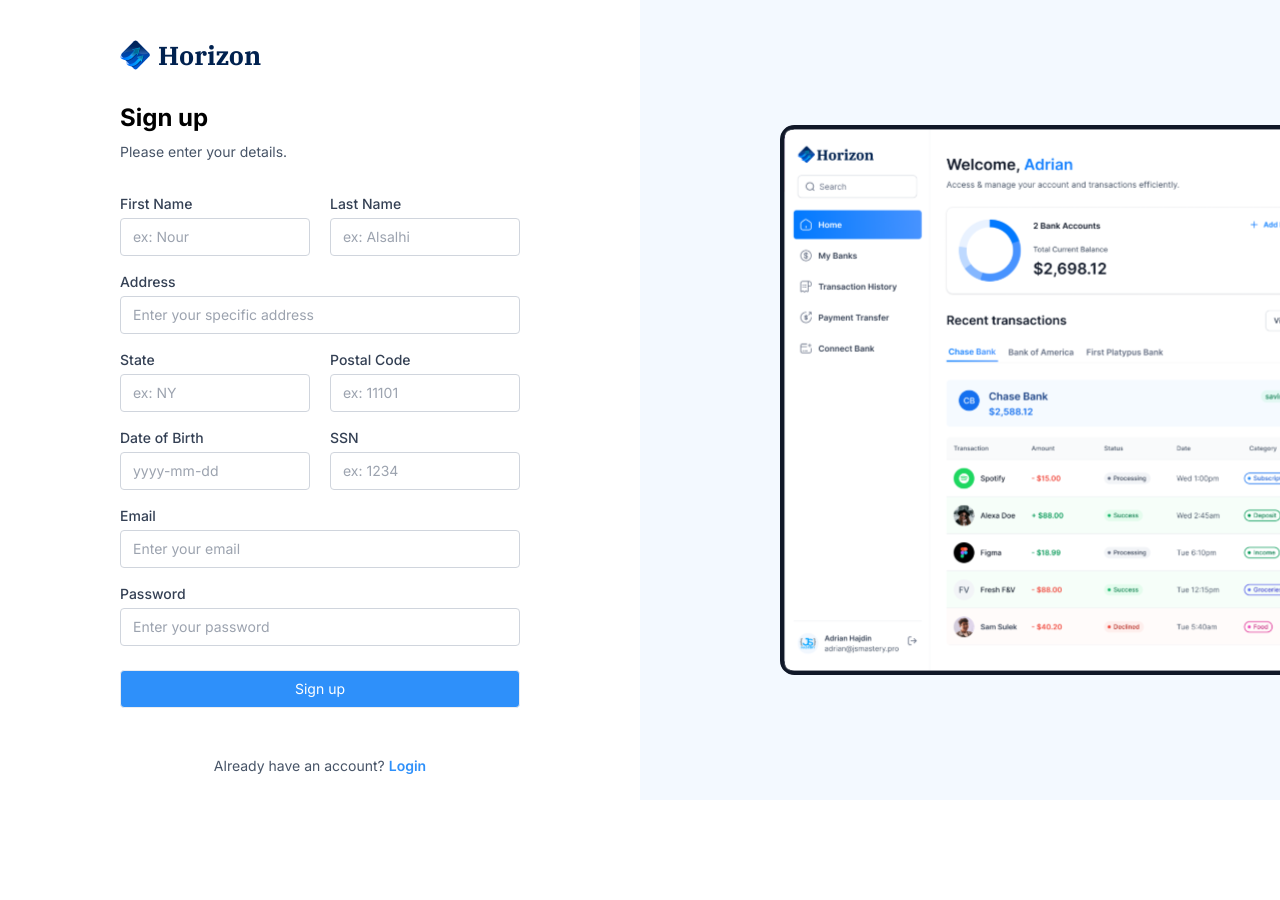
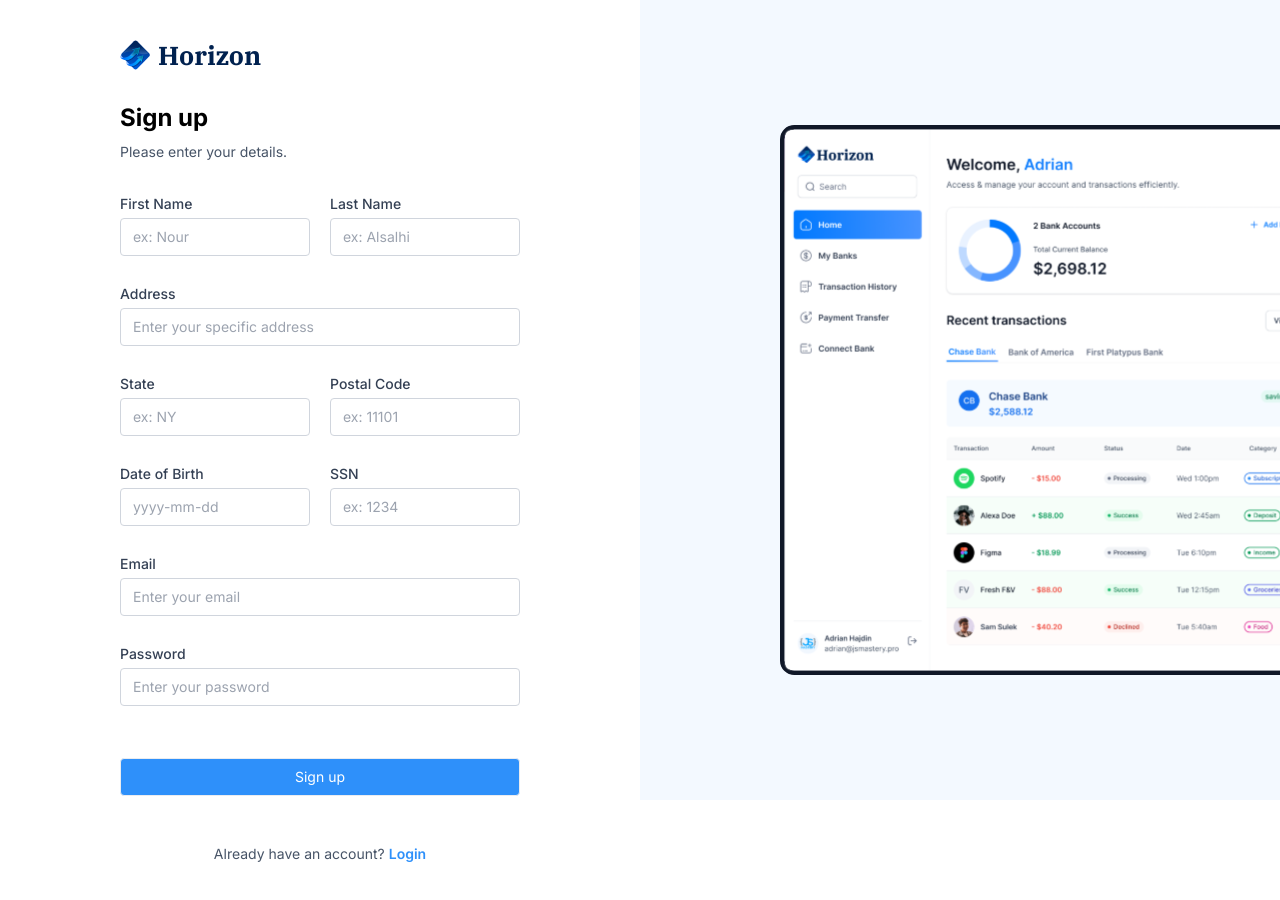
Before and after one commit to NourAlSalhi/Banking-App, a Next.js app: page /sign-up in a window 1280 px wide. Shown: the top 900 px of the page. Before the commit the page ends 816 px from the top, so only its background shows below. Built offline with nearby package versions, Linux system fonts and the light colour scheme.

Commit message:
apply validation on form

```diff
--- a/app/(auth)/components/AuthForm/index.tsx
+++ b/app/(auth)/components/AuthForm/index.tsx
@@ -3,26 +3,20 @@
 import { useForm, FormProvider } from "react-hook-form";
 import Link from "next/link";
 import Image from "next/image";
+import { zodResolver } from "@hookform/resolvers/zod";
+import {
+  LoginFormData,
+  SignUpFormData,
+  loginSchema,
+  signUpSchema,
+} from "@/app/schemas/validationSchemas";
 
-interface SignUpFormData {
-  firstName: string;
-  lastName: string;
-  address: string;
-  state: string;
-  postalCode: string;
-  dateOfBirth: string;
-  ssn: string;
-  email: string;
-  password: string;
-}
+const AuthForm: React.FC<AuthFormProps> = ({ type }) => {
+  const schema = type === "sign-up" ? signUpSchema : loginSchema;
 
-interface LoginFormData {
-  email: string;
-  password: string;
-}
-
-const AuthForm = ({ type }: { type: "sign-in" | "sign-up" }) => {
-  const defaultValues =
+  const methods = useForm<SignUpFormData | LoginFormData>({
+    resolver: zodResolver(schema),
+    defaultValues:
       type === "sign-up"
         ? {
             firstName: "",
@@ -38,14 +32,11 @@
         : {
             email: "",
             password: "",
-        };
-
-  const methods = useForm<SignUpFormData | LoginFormData>({
-    defaultValues,
+          },
   });
 
   const onSubmit = (data: SignUpFormData | LoginFormData) => {
-    console.log("Form Data:", data);
+    console.log(data);
   };
 
   return (
@@ -63,24 +54,21 @@
         </Link>
       </nav>
 
-      {type === "sign-in" ? (
       <div>
-          <h1 className="text-2xl font-bold mb-2">Log in</h1>
+        <h1 className="text-2xl font-bold mb-2">
+          {type === "sign-in" ? "Log in" : "Sign up"}
+        </h1>
         <p className="text-sm text-[#475467]">
-            Welcome back! Please enter your details
+          {type === "sign-in"
+            ? "Welcome back! Please enter your details"
+            : "Please enter your details."}
         </p>
       </div>
-      ) : (
-        <div>
-          <h1 className="text-2xl font-bold mb-2">Sign up</h1>
-          <p className="text-sm text-[#475467]">Please enter your details.</p>
-        </div>
-      )}
 
       <FormProvider {...methods}>
         <form onSubmit={methods.handleSubmit(onSubmit)}>
           {type === "sign-up" && (
-            <div>
+            <>
               <div className="flex max-md:flex-col justify-between">
                 <Input
                   name="firstName"
@@ -92,14 +80,14 @@
                   name="lastName"
                   label="Last Name"
                   placeholder="ex: Alsalhi"
-                  className="mb-4 w-[190px] max-md:w-full"
+                  className="mb-2 w-[190px] max-md:w-full"
                 />
               </div>
               <Input
                 name="address"
                 label="Address"
                 placeholder="Enter your specific address"
-                className="mb-4"
+                className="mb-2"
               />
               <div className="flex max-md:flex-col justify-between">
                 <Input
@@ -112,7 +100,7 @@
                   name="postalCode"
                   label="Postal Code"
                   placeholder="ex: 11101"
-                  className="mb-4 w-[190px] max-md:w-full"
+                  className="mb-2 w-[190px] max-md:w-full"
                 />
               </div>
               <div className="flex max-md:flex-col justify-between">
@@ -126,10 +114,10 @@
                   name="ssn"
                   label="SSN"
                   placeholder="ex: 1234"
-                  className="mb-4 w-[190px] max-md:w-full"
+                  className="mb-2 w-[190px] max-md:w-full"
                 />
               </div>
-            </div>
+            </>
           )}
 
           <Input
@@ -144,12 +132,12 @@
             label="Password"
             type="password"
             placeholder="Enter your password"
-            className="mt-4"
+            className="mt-2"
           />
 
           <button
             type="submit"
-            className="bg-blue-500 border hover:bg-blue-600 transition ease-in rounded text-white mt-6 w-full py-2 text-sm"
+            className="bg-blue-500 border rounded text-white mt-8 w-full py-2 text-sm"
           >
             {type === "sign-in" ? "Login" : "Sign up"}
           </button>
--- /dev/null
+++ b/app/(auth)/components/types/index.ts
@@ -0,0 +1,3 @@
+interface AuthFormProps {
+  type: "sign-in" | "sign-up";
+}
--- a/app/components/Input/index.tsx
+++ b/app/components/Input/index.tsx
@@ -1,15 +1,5 @@
-// components/FormInput.tsx
 "use client";
-
-import { useFormContext, Controller } from 'react-hook-form';
-
-interface FormInputProps {
-  name: string;
-  label?: string;
-  type?: string;
-  placeholder?: string;
-  className?: string;
-}
+import { useFormContext, Controller } from "react-hook-form";
 
 const Input: React.FC<FormInputProps> = ({
   name,
@@ -18,11 +8,20 @@
   placeholder = "",
   className = "",
 }) => {
-  const { control, formState: { errors } } = useFormContext(); // Use context to access the form methods
+  const {
+    control,
+    formState: { errors },
+  } = useFormContext();
+
+  const errorMessage = errors[name]?.message as string | undefined;
 
   return (
     <div className={`flex flex-col ${className}`}>
-      {label && <label className="mb-1 text-sm font-medium text-gray-700">{label}</label>}
+      {label && (
+        <label className="mb-1 text-sm font-medium text-gray-700">
+          {label}
+        </label>
+      )}
       <Controller
         name={name}
         control={control}
@@ -32,16 +31,12 @@
             type={type}
             placeholder={placeholder}
             className={`py-2 px-3 border rounded ${
-              errors[name] ? 'border-red-500' : 'border-gray-300'
-            }`}
+              errorMessage ? "border-red-500" : "border-gray-300"
+            } focus:border-blue-500`}
           />
         )}
       />
-      {errors[name] && (
-        <p className="mt-1 text-xs text-red-500">
-          {(errors[name]?.message as string) || 'This field is required'}
-        </p>
-      )}
+      <p className={`mt-1 text-[10px] text-red-500 h-4`}>{errorMessage || " "}</p>
     </div>
   );
 };
--- /dev/null
+++ b/app/schemas/validationSchemas.ts
@@ -0,0 +1,39 @@
+import { z } from "zod";
+
+// Sign-Up Schema
+export const signUpSchema = z.object({
+  firstName: z
+    .string()
+    .min(2, { message: "First name must be at least 2 characters." }),
+  lastName: z
+    .string()
+    .min(2, { message: "Last name must be at least 2 characters." }),
+  address: z
+    .string()
+    .min(5, { message: "Address must be at least 5 characters." }),
+  state: z
+    .string()
+    .max(2, { message: "State should be abbreviated (e.g., NY)." }),
+  postalCode: z
+    .string()
+    .regex(/^\d{5}$/, { message: "Postal code must be 5 digits." }),
+  dateOfBirth: z.string().min(1, { message: "Date of birth is required." }),
+  ssn: z
+    .string()
+    .regex(/^\d{4}$/, { message: "SSN must be the last 4 digits." }),
+  email: z.string().email({ message: "Invalid email address." }),
+  password: z
+    .string()
+    .min(6, { message: "Password must be at least 6 characters." }),
+});
+
+// Login Schema
+export const loginSchema = z.object({
+  email: z.string().email({ message: "Invalid email address." }),
+  password: z
+    .string()
+    .min(6, { message: "Password must be at least 6 characters." }),
+});
+
+export type SignUpFormData = z.infer<typeof signUpSchema>;
+export type LoginFormData = z.infer<typeof loginSchema>;
--- a/package.json
+++ b/package.json
@@ -9,6 +9,7 @@
     "lint": "next lint"
   },
   "dependencies": {
+    "@hookform/resolvers": "^3.9.1",
     "@svgr/webpack": "^8.1.0",
     "chart.js": "^4.4.5",
     "next": "15.0.1",
@@ -17,7 +18,8 @@
     "react-countup": "^6.5.3",
     "react-dom": "^18.2.0",
     "react-hook-form": "^7.53.1",
-    "tailwindcss-animate": "^1.0.7"
+    "tailwindcss-animate": "^1.0.7",
+    "zod": "^3.23.8"
   },
   "devDependencies": {
     "@types/node": "^20",
```
Also changed, not shown: app/components/types/index.ts (added, +7 -0 lines), 1 other file (tests, documents, lock files or other folders). Lines whose indentation alone changed are shown as unchanged.
